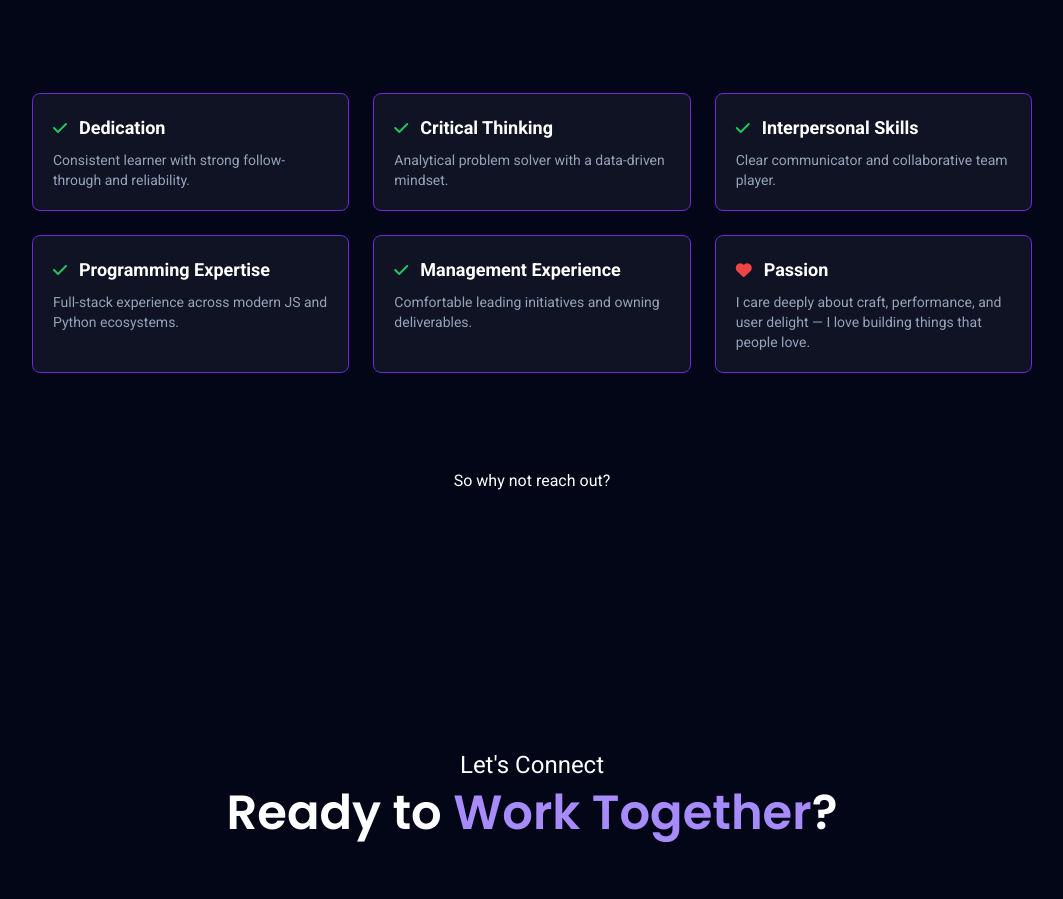
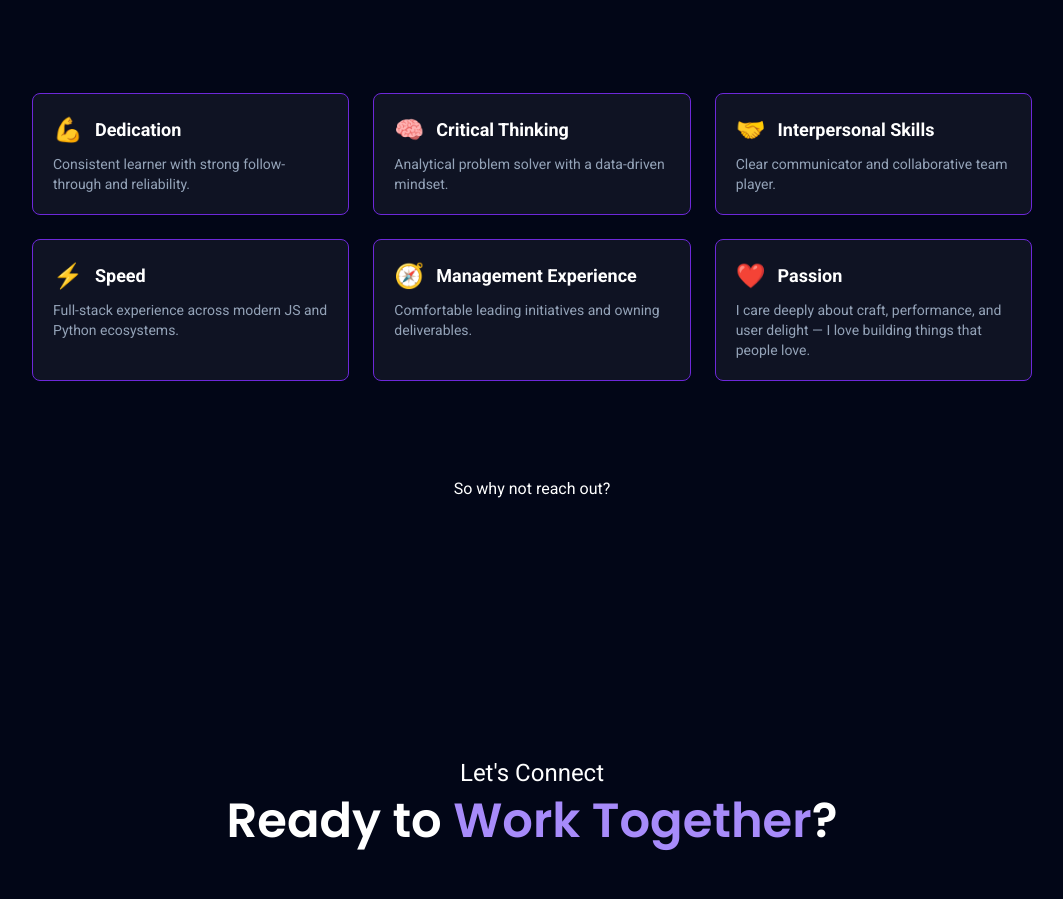
Before and after one commit to keanu-sida/Keanus-Portfolio, a SvelteKit app: page / in a window 1280 px wide. Shown: the part 6414-7313 px from the top of the page, without its empty margins (108-1171 px from the left). Built offline with nearby package versions, Linux system fonts and the light colour scheme.

Commit message:
Rename Programming Expertise to Speed; switch Complete Package icons to emojis

```diff
--- a/src/components/Main.svelte
+++ b/src/components/Main.svelte
@@ -167,42 +167,42 @@
         <div class="grid grid-cols-1 sm:grid-cols-2 lg:grid-cols-3 gap-6 max-w-[1000px] mx-auto w-full">
             <div class="bg-white/5 border border-violet-700 rounded-lg p-5">
                 <div class="flex items-center gap-3 mb-2">
-                    <i class="fa-solid fa-check text-green-500"></i>
+                    <span aria-label="dedication" class="text-2xl">💪</span>
                     <h6 class="text-lg font-semibold">Dedication</h6>
                 </div>
                 <p class="text-slate-400 text-sm">Consistent learner with strong follow-through and reliability.</p>
             </div>
             <div class="bg-white/5 border border-violet-700 rounded-lg p-5">
                 <div class="flex items-center gap-3 mb-2">
-                    <i class="fa-solid fa-check text-green-500"></i>
+                    <span aria-label="critical thinking" class="text-2xl">🧠</span>
                     <h6 class="text-lg font-semibold">Critical Thinking</h6>
                 </div>
                 <p class="text-slate-400 text-sm">Analytical problem solver with a data-driven mindset.</p>
             </div>
             <div class="bg-white/5 border border-violet-700 rounded-lg p-5">
                 <div class="flex items-center gap-3 mb-2">
-                    <i class="fa-solid fa-check text-green-500"></i>
+                    <span aria-label="interpersonal skills" class="text-2xl">🤝</span>
                     <h6 class="text-lg font-semibold">Interpersonal Skills</h6>
                 </div>
                 <p class="text-slate-400 text-sm">Clear communicator and collaborative team player.</p>
             </div>
             <div class="bg-white/5 border border-violet-700 rounded-lg p-5">
                 <div class="flex items-center gap-3 mb-2">
-                    <i class="fa-solid fa-check text-green-500"></i>
-                    <h6 class="text-lg font-semibold">Programming Expertise</h6>
+                    <span aria-label="speed" class="text-2xl">⚡</span>
+                    <h6 class="text-lg font-semibold">Speed</h6>
                 </div>
                 <p class="text-slate-400 text-sm">Full-stack experience across modern JS and Python ecosystems.</p>
             </div>
             <div class="bg-white/5 border border-violet-700 rounded-lg p-5">
                 <div class="flex items-center gap-3 mb-2">
-                    <i class="fa-solid fa-check text-green-500"></i>
+                    <span aria-label="management experience" class="text-2xl">🧭</span>
                     <h6 class="text-lg font-semibold">Management Experience</h6>
                 </div>
                 <p class="text-slate-400 text-sm">Comfortable leading initiatives and owning deliverables.</p>
             </div>
             <div class="bg-white/5 border border-violet-700 rounded-lg p-5">
                 <div class="flex items-center gap-3 mb-2">
-                    <i class="fa-solid fa-heart text-red-500"></i>
+                    <span aria-label="passion" class="text-2xl">❤️</span>
                     <h6 class="text-lg font-semibold">Passion</h6>
                 </div>
                 <p class="text-slate-400 text-sm">I care deeply about craft, performance, and user delight — I love building things that people love.</p>
```
